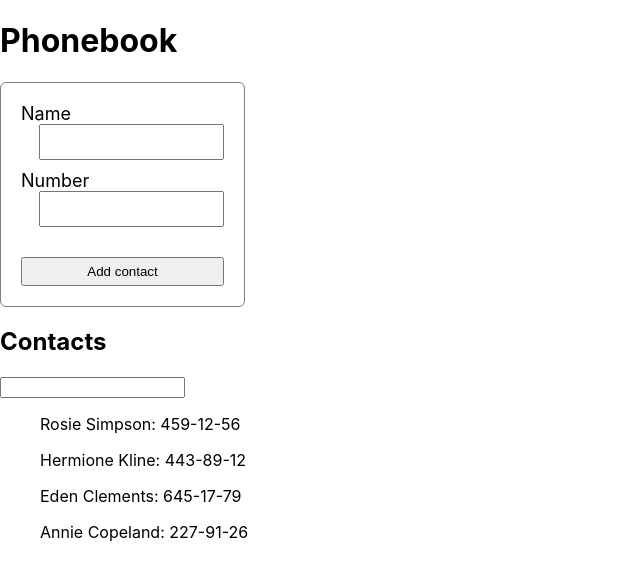
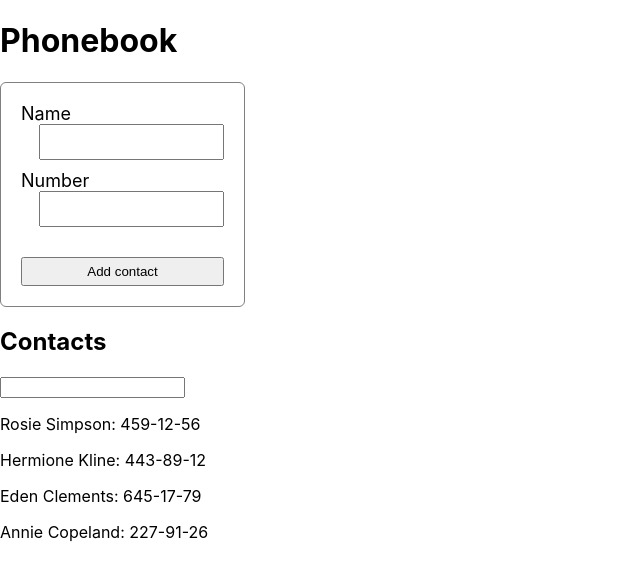
Before and after one commit to iSteffan/goit-react-hw-02-phonebook, a React (Create React App) app: page / in a window 1280 px wide. Shown: the top 580 px of the page, without its empty margins (0-640 px from the left). Built offline with nearby package versions, Linux system fonts and the light colour scheme.

Commit message:
step 5 DONE

```diff
--- a/src/components/App.jsx
+++ b/src/components/App.jsx
@@ -7,20 +7,30 @@ import { nanoid } from 'nanoid';
 export class App extends Component {
   state = {
     contacts: [
-    {id: 'id-1', name: 'Rosie Simpson', number: '459-12-56' },
-    {id: 'id-2', name: 'Hermione Kline', number: '443-89-12'},
-    {id: 'id-3', name: 'Eden Clements', number: '645-17-79'},
-    {id: 'id-4', name: 'Annie Copeland', number: '227-91-26'},],
+      { id: 'id-1', name: 'Rosie Simpson', number: '459-12-56' },
+      { id: 'id-2', name: 'Hermione Kline', number: '443-89-12' },
+      { id: 'id-3', name: 'Eden Clements', number: '645-17-79' },
+      { id: 'id-4', name: 'Annie Copeland', number: '227-91-26' },
+    ],
     filter: '',
   };
 
   formSubmitHandler = data => {
     const id = nanoid();
     const dataArr = { ...data, id };
+    console.log(dataArr);
 
-    this.setState(prevState => ({
-      contacts: [...prevState.contacts, dataArr],
-    }));
+    if (
+      this.state.contacts.some(
+        contact => contact.name.toLowerCase() === dataArr.name.toLowerCase()
+      )
+    ) {
+      alert(`${dataArr.name} is already in contacts`);
+    } else {
+      this.setState(prevState => ({
+        contacts: [...prevState.contacts, dataArr],
+      }));
+    }
   };
 
   handleInputChange = evt => {
@@ -29,13 +39,10 @@ export class App extends Component {
 
   filter = () => {
     const { contacts, filter } = this.state;
-
-    // новий масив, який містить всі контакти, що містять рядок пошуку
     const filteredContacts = contacts.filter(contact =>
       contact.name.toLowerCase().includes(filter.toLowerCase())
     );
 
-    // повернення нового масиву, який містить тільки ті контакти, які відповідають рядку пошуку
     return filteredContacts;
   };
 
@@ -45,7 +52,10 @@ export class App extends Component {
         <h1>Phonebook</h1>
         <ContactForm onSubmit={this.formSubmitHandler} />
         <h2>Contacts</h2>
-        <Filter filter={this.state.filter} handleInputChange={this.handleInputChange}></Filter>
+        <Filter
+          filter={this.state.filter}
+          handleInputChange={this.handleInputChange}
+        ></Filter>
         <ContactList contacts={this.filter()}></ContactList>
       </div>
     );
--- a/src/components/ContactList/ContactList.styled.jsx
+++ b/src/components/ContactList/ContactList.styled.jsx
@@ -1,12 +1,6 @@
 import styled from 'styled-components';
 
 export const List = styled.ul`
-// display: inline-flex;
-// flex-direction: column;
-// gap: 10px;
-// padding: 20px;
-
-// border: 1px solid gray;
-// border-radius: 6px;
 list-style: none;
+padding: 0;
 `;
```
